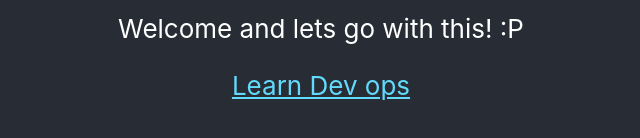
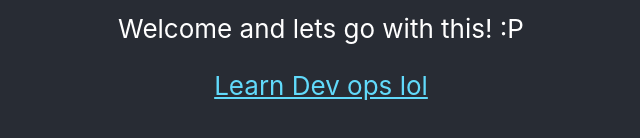
Before and after one commit to piotrekwrobel93/test1, a React (Create React App) app: page / in a window 1280 px wide. Shown: the part 516-654 px from the top of the page, without its empty margins (319-959 px from the left). Built offline with nearby package versions, Linux system fonts and the light colour scheme.

Commit message:
changed message -- test

```diff
--- a/src/App.tsx
+++ b/src/App.tsx
@@ -16,7 +16,7 @@ function App() {
           target="_blank"
           rel="noopener noreferrer"
         >
-          Learn Dev ops
+          Learn Dev ops lol
         </a>
       </header>
     </div>
```
